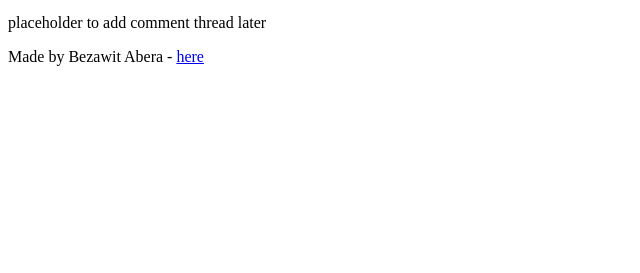
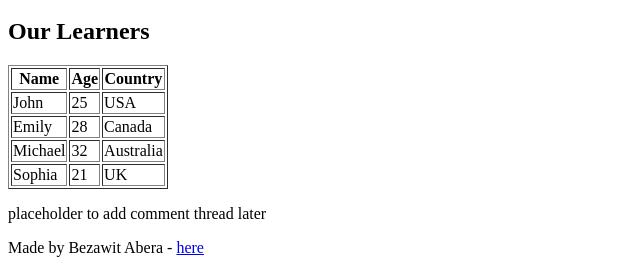
Before and after one commit to beza-q/My_First_Portfolio, a plain HTML site: page html_basic/index.html in a window 1280 px wide. Shown: the part 536-809 px from the top of the page, without its empty margins (0-640 px from the left). Drawn offline with Linux system fonts and the light colour scheme.

Commit message:
Fixed the code

```diff
--- a/html_basic/index.html
+++ b/html_basic/index.html
@@ -27,6 +27,39 @@
         <a href="https://www.alxafrica.com/" target="_blank">
           <img src="https://i.ibb.co/gTDZZT8/ALX-Logo-07.png" alt="ALX Logo" width="250" />
         </a>
+
+        <h2>Our Learners</h2>
+        <table border="1">
+          <thead>
+            <tr>
+              <th>Name</th>
+              <th>Age</th>
+              <th>Country</th>
+            </tr>
+          </thead>
+          <tbody>
+            <tr>
+              <td>John</td>
+              <td>25</td>
+              <td>USA</td>
+            </tr>
+            <tr>
+              <td>Emily</td>
+              <td>28</td>
+              <td>Canada</td>
+            </tr>
+            <tr>
+              <td>Michael</td>
+              <td>32</td>
+              <td>Australia</td>
+            </tr>
+            <tr>
+              <td>Sophia</td>
+              <td>21</td>
+              <td>UK</td>
+            </tr>
+          </tbody>
+        </table>
       </article>
 
       <aside>
```
